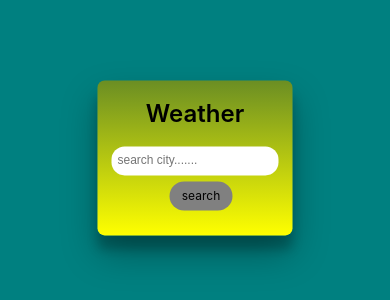
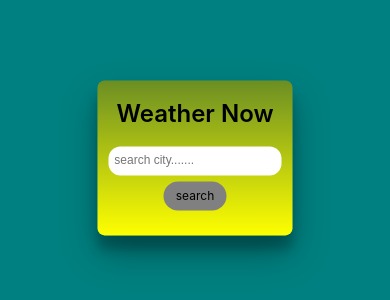
Before and after one commit to DonatusNnaji/myweathernow, a React (Create React App) app: page / in a window 390 px wide. Shown: the part 264-564 px from the top of the page. Built offline with nearby package versions, Linux system fonts and the light colour scheme.

Commit message:
input value features

```diff
--- a/src/components/app.js
+++ b/src/components/app.js
@@ -2,13 +2,13 @@ import React, {useState, useRef} from 'react';
 import './weather.css';
  function WeatherApp() {
  const [currentWeather, setCurrentWeather] = useState(null);
- const [city, setcity] = useState('');
+ const [city, setcity] = useState(null);
  const notificationMsg = useRef(null);
- const inputRef = useRef('');
+ const inputRef = useRef(null);
  const dynamicWidth = () => {
    if(inputRef.current){
      const remWidth = inputRef.current.scrollWidth/16 ;
-     inputRef.current.style.width = remWidth + 'rem' ;
+     inputRef.current.style.width = `${remWidth + 0.2}rem`;
    }
  };
  const handleSearch = (ev) => {
@@ -16,7 +16,7 @@ import './weather.css';
      notificationMsg.current.style.display= 'block';
      notificationMsg.current.innerHTML= "Fill in your search city";
      return false ;
-   }
+  }
     else {
      notificationMsg.current.style.display= 'block';
      notificationMsg.current.innerHTML= 'loading.....';
@@ -29,21 +29,19 @@ import './weather.css';
           const data = await response.json();
             notificationMsg.current.style.display = "none";
             setCurrentWeather(data);
-          console.log(data);
         }       catch(error) {
-         console.log(error);
          notificationMsg.current.style.display= 'block';
          notificationMsg.current.innerHTML= error ;
        }
      };
      fetchData();
-     setcity('');
+     setcity(null);
    }
  }
   return (
 
     <div className="container">
-        <header>Weather </header>
+        <header>Weather Now </header>
         <div>
        <div className="card">
           <input type= "text"  name = "searchInput" value= {city} placeholder= 'search city.......' required
@@ -56,7 +54,7 @@ import './weather.css';
           {(currentWeather) ?
          <div className="container-con">
             <img src= {`https://openweathermap.org/img/wn/${currentWeather.weather[0].icon}.png`} alt= 'weather-icon'  />
-            <h1 className= 'temp'> {currentWeather.main.temp}&deg;C</h1>
+            <h1 className= 'temp'> {Math.round(currentWeather.main.temp)}&deg;C</h1>
             <p className="description"> {currentWeather.weather[0].description} </p>
             <h2 className="location">{`${currentWeather.name},  ${currentWeather.sys.country}`}</h2>
           </div>  : <div></div>
--- a/src/components/weather.css
+++ b/src/components/weather.css
@@ -6,6 +6,9 @@
 html{
   font-size: 16px;
   background-color: teal;
+  display: grid;
+  place-items: center;
+  height: auto;
 
 }
 header{
@@ -13,14 +16,15 @@ header{
   font-weight: 600;
   margin-top: 1.5rem;
   margin-bottom: 1.5rem;
+  text-align: center;
 }
 
 .container{
   background-image: linear-gradient(oliveDrab, yellow) ;
   display: flex;
   flex-direction: column;
-  justify-content: center;
-  align-items: center;
+  /*justify-content: center;
+  align-items: center;*/
   padding: .1rem;
   width: 50%;
   height: auto;
@@ -44,20 +48,19 @@ h1{
   border-radius: 1.8rem;
   display: flex;
   text-align: center;
-  /*padding: 0 10%;*/
   margin-bottom: 2rem;
   justify-content: center;
   align-items: center;
 
 }
  input[name = 'searchInput']{
- /*.card input[type= "text"]{*/
   border-radius: 1.1rem;
   border: 0;
   outline: 0;
   height: 100%;
   font-size: 1rem;
   padding: .6rem 1rem;
+  min-width: 30%;
 
 }
 .search-icon{
@@ -74,22 +77,16 @@ h1{
   margin-left: 1rem;
 }
 .notification{
-  /*display: none;*/
   font-size: 1.1rem;
   font-weight: 400;
   margin-bottom: 1rem;
   text-align: center;
 }
-/*.container-con{
- display: none;
-  m argin-bottom: 2rem;
-}*/
 img{
   display: block;
   margin: 0 auto;
   width: 10rem;
   height: max-content;
-
 
 }
 .temp{
@@ -97,7 +94,6 @@ img{
   font-weight: 700;
   text-align: center;
   margin-bottom: 2rem;
-
 
 }
 .description{
@@ -111,7 +107,6 @@ img{
   font-size: 2rem;
   font-weight: 500;
   margin-bottom: 2rem;
-
 }
 
   @media screen and (max-width: 767px){
@@ -119,17 +114,22 @@ img{
       font-size: 12px;
     }
     container{
-    /*  width: 100%;
+      width: 100%;
       top: 20%;
-      left: 20*/
-      /*padding: 0;*/
+      left: 20%;
+      transform: translate(-50%, -50%);
     }
     .card{
       flex-direction: column;
       justify-content: center;
     }
-     input[name = 'searchInput']{
+    input[name = 'searchInput']{
        margin-bottom: .5rem;
-         padding: .6rem 0.5rem;
+         padding: 0.6rem 0.5rem;
+         border-radius: 1rem;
+         min-width: 90%;
+     }
+     .search-icon{
+       margin-left: 0;
      }
   }
```
